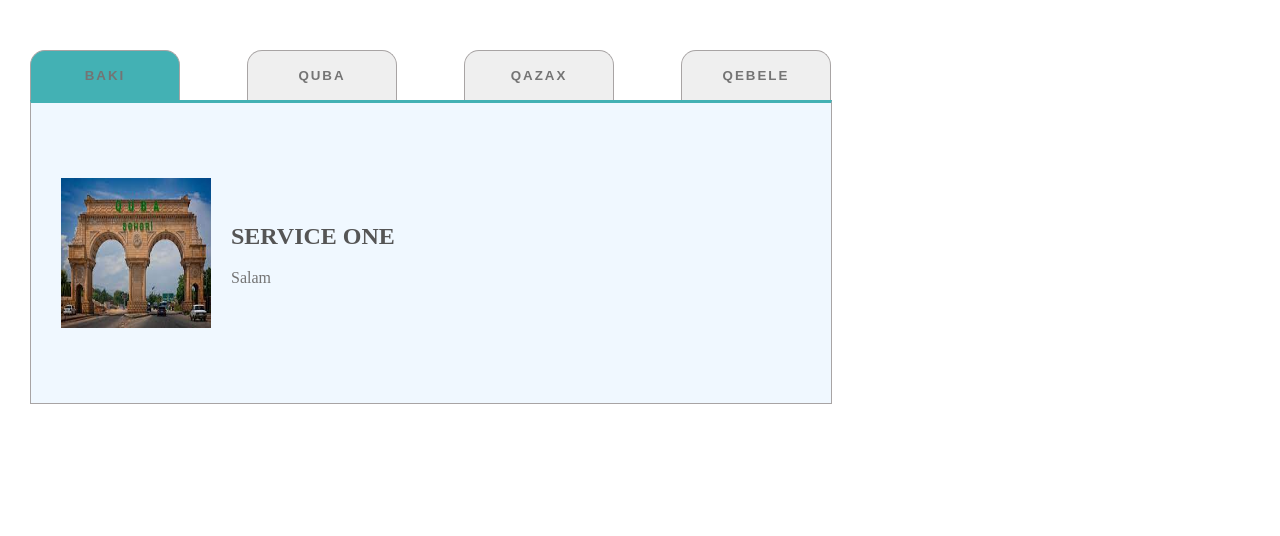
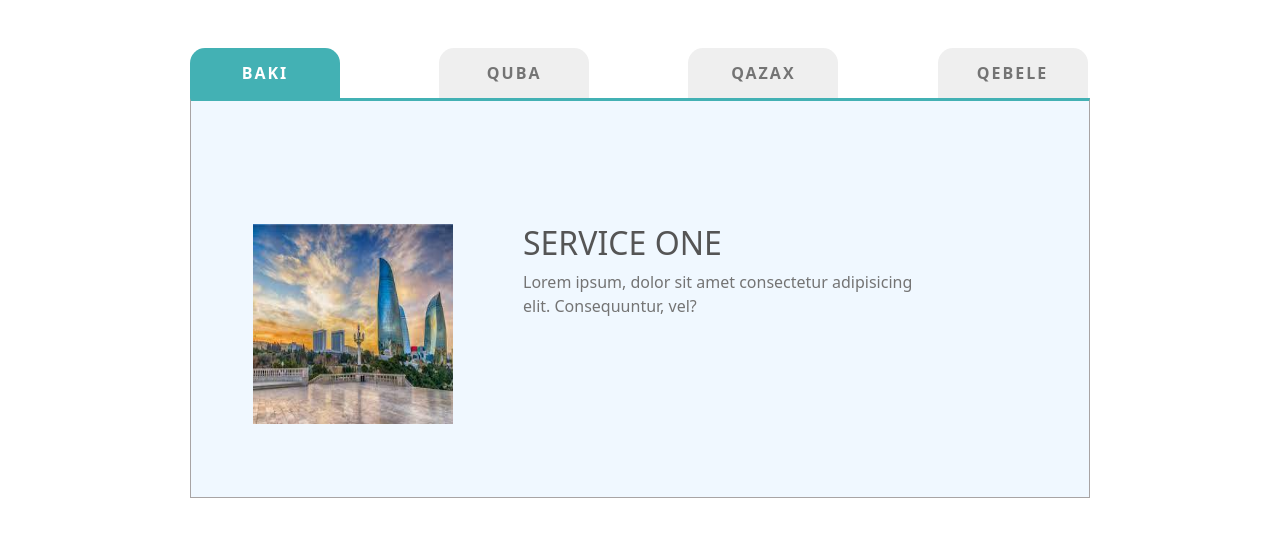
Before and after one commit to MezemovRufetCode/JStask5, a plain HTML site: page hmwork/index.html in a window 1280 px wide. Both pictures are taken after a click on the button "BAKI". Drawn offline with nearby package versions, Linux system fonts and the light colour scheme.

Commit message:
Add files via upload

```diff
--- a/hmwork/assets/JS/script.js
+++ b/hmwork/assets/JS/script.js
@@ -1,13 +1,16 @@
-let buttons = document.querySelectorAll(".btn");
-let heading = document.querySelector(".heading");
-let info = document.querySelector(".info");
-let image = document.querySelector(".image");
-buttons.forEach((btn) => {
-  btn.onclick = function () {
-    let headId = btn.getAttribute("data-id");
-    heading.innerHTML = headId;
-    info.innerHTML = "Salam";
-    heading.innerHTML = headId;
-    btn.style.backgroundColor = "rgb(67, 177, 180";
+let buttons = document.querySelectorAll(".btnn");
+buttons.forEach((button) => {
+  button.onclick = function () {
+    let dataId = button.getAttribute("dataid");
+    buttons.forEach((btn) => {
+      btn.classList.remove("active");
+    });
+    let content = document.getElementById(dataId);
+    let contents = document.querySelectorAll(".city");
+    contents.forEach((cty) => {
+      cty.classList.add("d-none");
+    });
+    button.classList.add("active");
+    content.classList.remove("d-none");
   };
 });
--- a/hmwork/assets/SASS/main.scss
+++ b/hmwork/assets/SASS/main.scss
@@ -2,18 +2,23 @@ body{
     margin: 0px;
     padding: 0px;
     box-sizing: border-box;
-    .main{
-        margin-top: 50px;
-        margin-left: 30px;
+    .active{
+        background-color:rgb(67, 177, 180) ;
+        color: white !important;
+    }
+    .container{
+        width: 900px;
+        height: 500px;
         .buttons{
-            .btn{
+            padding: 0px;
+            .btnn{
+            height: 50px;
             width: 150px;
-            height: 50px;
-            margin-right: 63px;
-            border: none;
+            margin-right: 95px;
             border-top: 1px solid rgb(168, 164, 164);
             border-left: 1px solid rgb(168, 164, 164);
             border-right:  1px solid rgb(168, 164, 164);
+            border: none;
             outline:none;
             border-top-left-radius: 15px;
             border-top-right-radius: 15px;
@@ -24,41 +29,39 @@ body{
             .box{
                 display: flex;
                 align-items: center;
-                width: 800px;
-                height: 300px;
+                height: 400px;
                 background-color: aliceblue;
                 border-top: 3px solid rgb(67, 177, 180);
                 border-left: 1px solid rgb(168, 164, 164);
                 border-right:  1px solid rgb(168, 164, 164);
                 border-bottom:  1px solid rgb(168, 164, 164);
-
+                .city{
+                    display: flex;
                     .image{
-                    box-sizing: border-box;
-                    padding-left: 30px;
-                    padding-right: 30px;
+                        position: relative;
+                        left: 50px;
                         width: 150px;
                         height: 150px;
-                    // background-image: url(/assets/images/few.jpeg);
                         background-size: contain;
                         img{
-                        width: 150px;
-                        height: 150px;
+                            width: 200px;
+                            height: 200px;
                         }
                     }
                     .content{
+                        position: relative;
+                        left: 170px;
                         .info{
                             color: rgb(116, 116, 116);
                         }
                         .heading{
                             color: rgb(85, 85, 85);
                         }
-                    position: relative;
-                    left: 50px;
+                    }
+                }
+
         }
     }
 
 
-
 }
-
-}
--- a/hmwork/index.html
+++ b/hmwork/index.html
@@ -5,29 +5,74 @@
     <meta charset="UTF-8">
     <meta http-equiv="X-UA-Compatible" content="IE=edge">
     <meta name="viewport" content="width=device-width, initial-scale=1.0">
+    <link href="https://cdn.jsdelivr.net/npm/bootstrap@5.1.3/dist/css/bootstrap.min.css" rel="stylesheet"
+        integrity="sha384-1BmE4kWBq78iYhFldvKuhfTAU6auU8tT94WrHftjDbrCEXSU1oBoqyl2QvZ6jIW3" crossorigin="anonymous">
     <link rel="stylesheet" href="./assets/SASS/main.css">
     <title>Document</title>
 </head>
 
 <body>
-    <div class="main">
-        <div class="buttons">
-            <button class="btn" data-id="SERVICE ONE">BAKI</button>
-            <button class="btn" data-id="SERVICE TWO">QUBA</button>
-            <button class="btn" data-id="SERVICE THREE">QAZAX</button>
-            <button class="btn" data-id="SERVICE FOUR">QEBELE</button>
-        </div>
-        <div class="box">
-            <div class="image">
-                <img src="./assets/images/download (1).jpeg" alt="">
+    <div class="container mt-5">
+        <div class="row">
+            <div class="buttons">
+                <button class="btnn  active" dataid="baku">BAKI</button>
+                <button class="btnn " dataid="quba">QUBA</button>
+                <button class="btnn " dataid="qazax">QAZAX</button>
+                <button class="btnn " style="margin-right: 0px;" dataid="qebele">QEBELE</button>
             </div>
-            <div class="content">
-                <h2 class="heading">SERVICE ONE</h2>
-                <p class="info">Lorem ipsum dolor sit amet, consectetur adipisicing elit. Molestiae consectetur adipi
-                </p>
+            <div class="box me-5">
+
+                <div class="city" id="baku">
+                    <div class="image col-sm-5">
+                        <img src="./assets/images/baku.jpeg" alt="">
+                    </div>
+                    <div class="content col-sm-7">
+                        <h2 class="heading">SERVICE ONE</h2>
+                        <p class="info">Lorem ipsum, dolor sit amet consectetur adipisicing elit. Consequuntur, vel?
+                        </p>
+                    </div>
+                </div>
+
+                <div class="city d-none" id="quba">
+                    <div class="image col-sm-5">
+                        <img src="./assets/images/quba.jpeg" alt="">
+                    </div>
+                    <div class="content col-sm-7">
+                        <h2 class="heading">SERVICE THREE</h2>
+                        <p class="info">Lorem ipsum dolor, sit amet consectetur adipisicing elit. Vel voluptate alias
+                            impedit. Quod, amet ab.
+                        </p>
+                    </div>
+                </div>
+
+                <div class="city d-none" id="qazax">
+                    <div class="image col-sm-5">
+                        <img src="./assets/images/qazax.jpeg" alt="">
+                    </div>
+                    <div class="content col-sm-7">
+                        <h2 class="heading">SERVICE FOUR</h2>
+                        <p class="info">Lorem ipsum dolor sit amet, consectetur adipisicing elit. Sequi, illum? At
+                            voluptatibus cumque explicabo nihil porro quisquam omnis modi eveniet!
+                        </p>
+                    </div>
+                </div>
+
+                <div class="city d-none" id="qebele">
+                    <div class="image col-sm-5">
+                        <img src="./assets/images/qebele.jpeg" alt="">
+                    </div>
+                    <div class="content col-sm-7">
+                        <h2 class="heading">SERVICE ONE</h2>
+                        <p class="info">Lorem ipsum dolor sit amet consectetur adipisicing elit. Ratione magnam non
+                            tempore aliquam ipsa amet harum impedit ab minus? Culpa magnam voluptatum non odio esse.
+                        </p>
+                    </div>
+                </div>
+
             </div>
         </div>
     </div>
+
 
     <script src="./assets/JS/script.js"></script>
 </body>
```
Also changed, not shown: hmwork/assets/SASS/main.css, hmwork/assets/images/baku.jpeg (added), hmwork/assets/images/qazax.jpeg (added), hmwork/assets/images/qebele.jpeg (added), hmwork/assets/images/quba.jpeg (added), 1 other file. Lines whose indentation alone changed are shown as unchanged.
